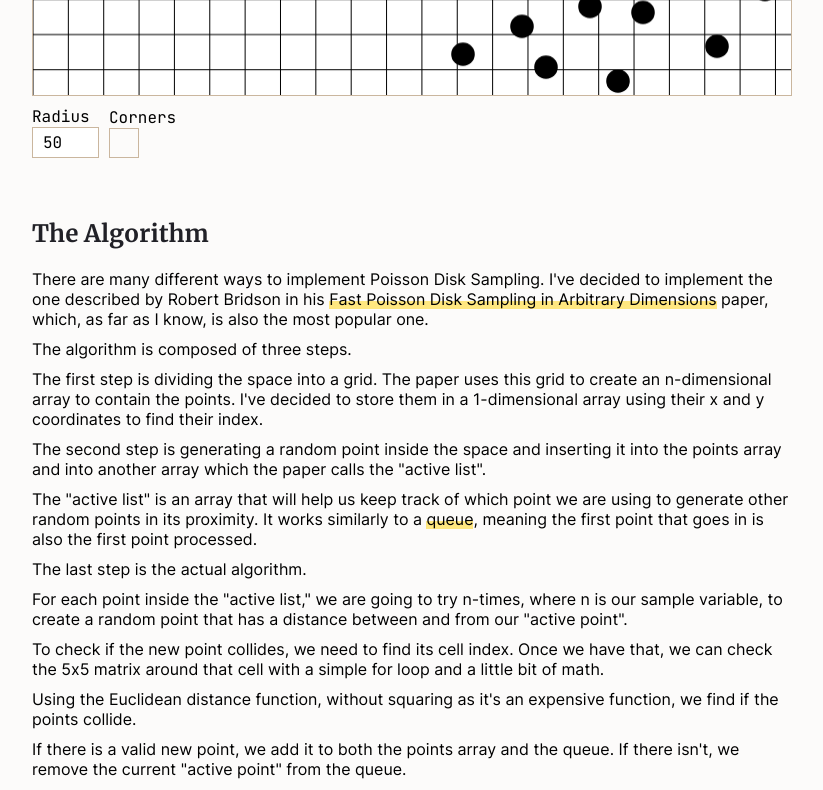
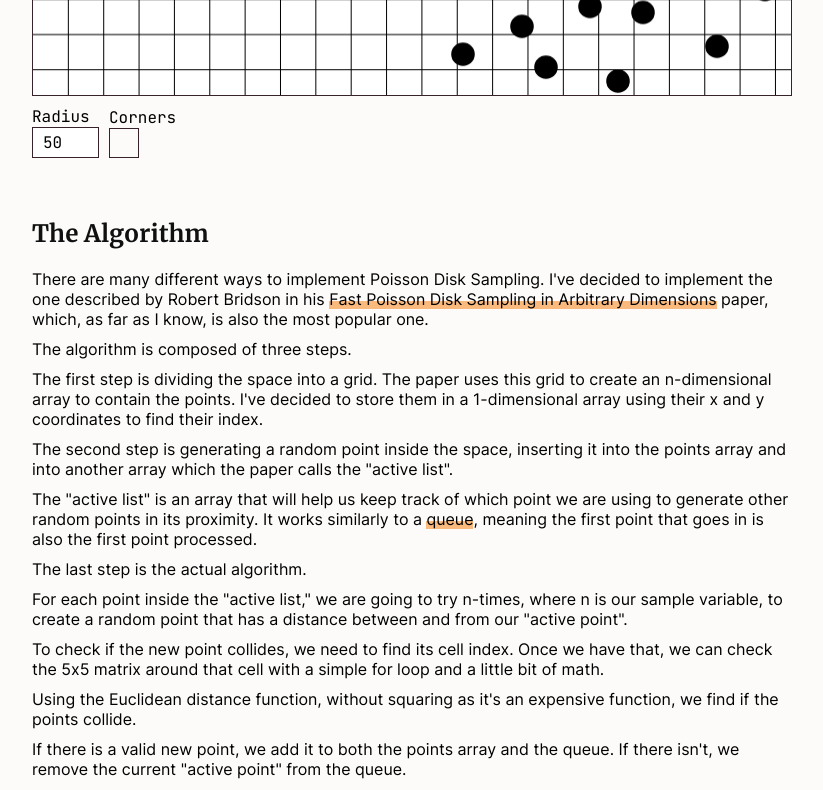
Before and after one commit to lorenzored98/lorenzored98.github.io, a SvelteKit app: page /poisson-disk-sampling in a window 1280 px wide. Shown: the part 1660-2450 px from the top of the page, without its empty margins (228-1051 px from the left). Built offline with nearby package versions, Linux system fonts and the light colour scheme.

Commit message:
style, fixes

```diff
--- a/src/routes/poisson-disk-sampling/+page.svelte
+++ b/src/routes/poisson-disk-sampling/+page.svelte
@@ -125,7 +125,7 @@ points[index] = point;
 		/>
 
 		<p>
-			The second step is generating a random point inside the space and
+			The second step is generating a random point inside the space,
 			inserting it into the points array and into another array which the
 			paper calls the "active list".
 		</p>
--- a/src/routes/poisson-disk-sampling/MatrixAround.svelte
+++ b/src/routes/poisson-disk-sampling/MatrixAround.svelte
@@ -45,6 +45,23 @@
 		ctx.fillStyle = "white";
 		ctx.fillRect(0, 0, w, h);
 
+		ctx.strokeStyle = "black";
+		ctx.lineWidth = 1;
+
+		for (let x = size; x < w; x += size) {
+			ctx.beginPath();
+			ctx.moveTo(x, 0);
+			ctx.lineTo(x, h);
+			ctx.stroke();
+		}
+
+		for (let y = size; y < h; y += size) {
+			ctx.beginPath();
+			ctx.moveTo(0, y);
+			ctx.lineTo(w, y);
+			ctx.stroke();
+		}
+
 		ctx.fillStyle = "black";
 		for (let i = 0; i < points.length; i += 2) {
 			ctx.beginPath();
@@ -52,27 +69,10 @@
 			ctx.fill();
 		}
 
-		ctx.strokeStyle = "black";
-		ctx.lineWidth = 1;
-
-		for (let x = 0; x < w; x += size) {
-			ctx.beginPath();
-			ctx.moveTo(x, 0);
-			ctx.lineTo(x, h);
-			ctx.stroke();
-		}
-
-		for (let y = 0; y < h; y += size) {
-			ctx.beginPath();
-			ctx.moveTo(0, y);
-			ctx.lineTo(w, y);
-			ctx.stroke();
-		}
-
 		const xIndex = Math.floor(pointerX / size);
 		const yIndex = Math.floor(pointerY / size);
 
-		ctx.fillStyle = "rgba(255, 200, 25, 0.5)";
+		ctx.fillStyle = "rgba(0, 0, 0, 0.15)";
 
 		ctx.fillRect(xIndex * size, yIndex * size, size, size);
 		ctx.fillRect(xIndex * size, (yIndex + 1) * size, size, size);
--- a/src/routes/poisson-disk-sampling/PoissonDiskSampling.svelte
+++ b/src/routes/poisson-disk-sampling/PoissonDiskSampling.svelte
@@ -154,14 +154,14 @@
 		const side = radius / Math.SQRT2;
 
 		if (showGrid) {
-			for (let x = 0; x < w; x += side) {
+			for (let x = side; x < w; x += side) {
 				ctx.beginPath();
 				ctx.moveTo(x, 0);
 				ctx.lineTo(x, h);
 				ctx.stroke();
 			}
 
-			for (let y = 0; y < h; y += side) {
+			for (let y = side; y < h; y += side) {
 				ctx.beginPath();
 				ctx.moveTo(0, y);
 				ctx.lineTo(w, y);
--- a/static/style.css
+++ b/static/style.css
@@ -48,13 +48,13 @@ input[type="checkbox"] {
 
 html {
 	font-size: 62.5%;
-	--text-color-bold: rgb(33, 33, 39);
+	--text-color-bold: rgb(16 16, 16);
 	--text-color: black;
 	--bg-color: rgb(252, 251, 250);
-	--bg-accent: rgb(255, 231, 128);
+	--bg-accent: rgb(250, 186, 126);
 	--layout-max-width: 80rem;
-	--outline: 1px solid rgb(121, 79, 45);
-	--border: 1px solid rgb(202, 182, 158);
+	--outline: 1px solid #37212b;
+	--border: 1px solid #37212b;
 	--code-bg: white;
 }
 
@@ -65,6 +65,7 @@ body {
 	font-family: "Inter";
 	font-weight: 400;
 	color: var(--text-color);
+	outline: none;
 }
 
 h1,
```
